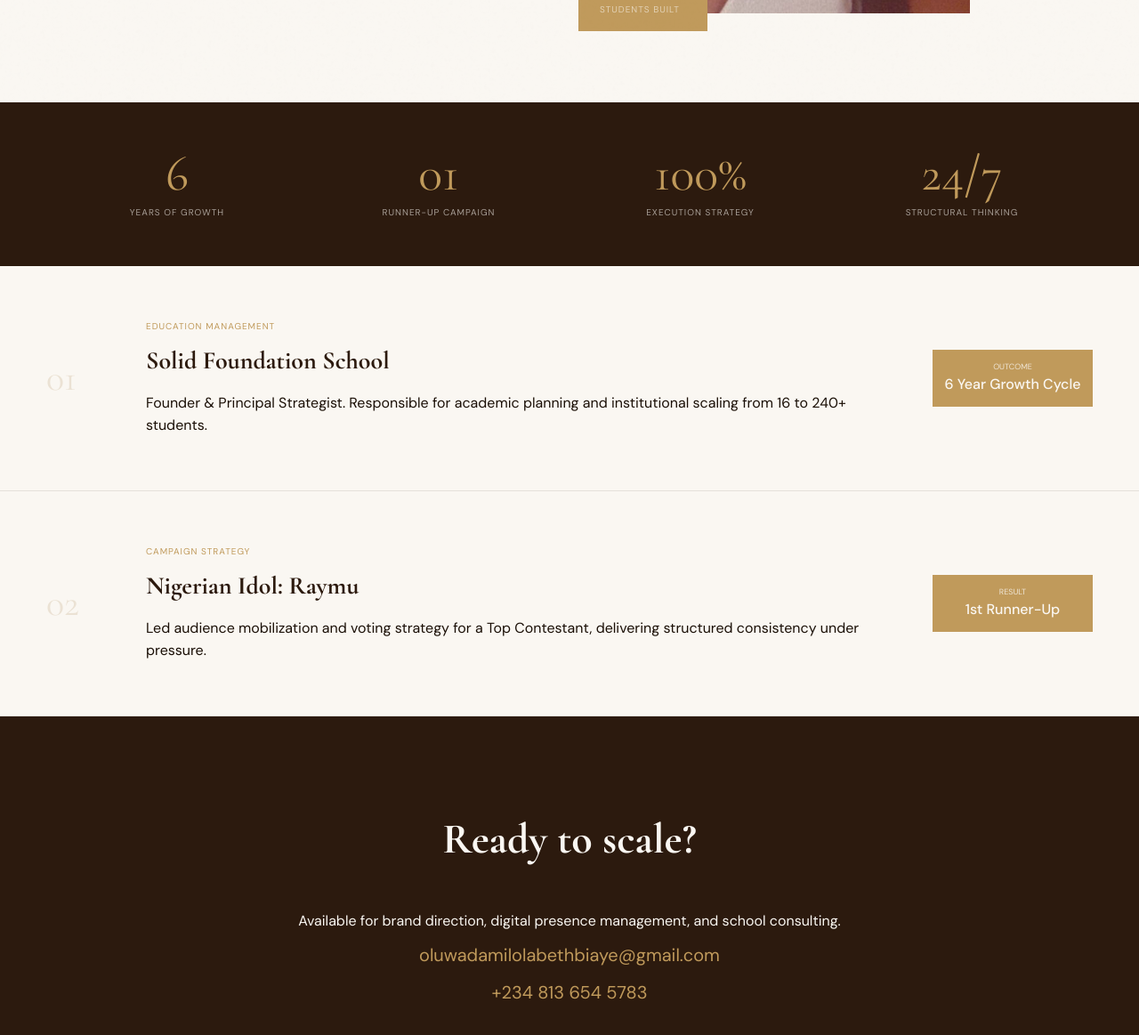
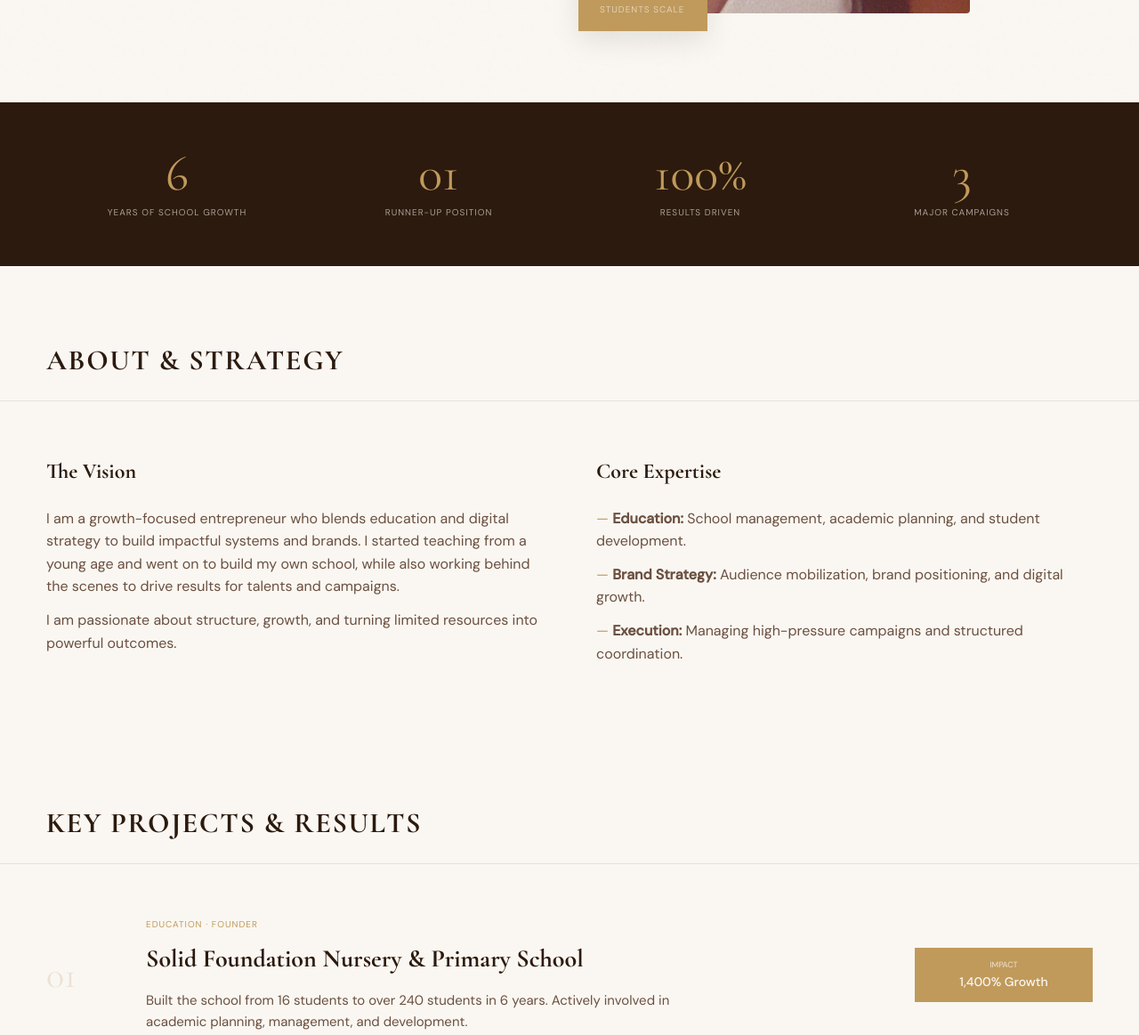
Before and after one commit to OlaMarcus09/bethanybiaye, a plain HTML site: page index.html in a window 1280 px wide. Shown: the part 685-1848 px from the top of the page at 89% size. Drawn offline with nearby package versions, Linux system fonts and the light colour scheme.

Commit message:
Enhance layout and content in index.html

```diff
--- a/index.html
+++ b/index.html
@@ -128,6 +128,7 @@
       object-fit: cover;
       display: block;
       filter: sepia(10%);
+      border-radius: 4px;
     }
     .hero-badge {
       position: absolute;
@@ -135,6 +136,7 @@
       background: var(--gold);
       color: var(--cream);
       padding: 16px 24px;
+      box-shadow: 0 10px 30px rgba(0,0,0,0.1);
     }
 
     /* STATS BAR */
@@ -159,12 +161,50 @@
       margin-top: 8px;
     }
 
+    /* SECTION HEADERS */
+    .section-header {
+        padding: 80px 52px 20px;
+        border-bottom: 1px solid var(--border);
+    }
+    .section-header h2 {
+        font-family: 'Cormorant Garamond', serif;
+        font-size: 32px;
+        color: var(--brown);
+        text-transform: uppercase;
+        letter-spacing: 0.05em;
+    }
+
+    /* INFO SECTION */
+    .info-grid {
+        display: grid;
+        grid-template-columns: 1fr 1fr;
+        padding: 60px 52px;
+        gap: 60px;
+    }
+    .info-block h3 {
+        font-family: 'Cormorant Garamond', serif;
+        font-size: 24px;
+        margin-bottom: 20px;
+        color: var(--brown);
+    }
+    .info-block p, .info-block li {
+        color: var(--text-2);
+        margin-bottom: 12px;
+    }
+    .info-block ul {
+        list-style: none;
+    }
+    .info-block ul li::before {
+        content: "— ";
+        color: var(--gold);
+    }
+
     /* PROJECT LIST */
     .project-item {
       padding: 60px 52px;
       border-bottom: 1px solid var(--border);
       display: grid;
-      grid-template-columns: 80px 1fr 180px;
+      grid-template-columns: 80px 1fr 200px;
       align-items: center;
       gap: 32px;
     }
@@ -186,6 +226,11 @@
       color: var(--brown);
       margin-bottom: 12px;
     }
+    .project-desc {
+        color: var(--text-2);
+        font-size: 15px;
+        max-width: 600px;
+    }
     .project-result {
       background: var(--gold);
       color: var(--cream);
@@ -193,7 +238,7 @@
       text-align: center;
     }
     .project-result-label { font-size: 9px; text-transform: uppercase; opacity: 0.8; }
-    .project-result-value { font-weight: 500; }
+    .project-result-value { font-weight: 500; font-size: 14px; }
 
     /* CONTACT */
     #contact { background: var(--brown); padding: 100px 52px; text-align: center; color: var(--cream); }
@@ -209,6 +254,7 @@
       .hero-photo-wrap { margin: 0 auto; }
       .stats-bar { grid-template-columns: 1fr 1fr; gap: 40px; }
       .project-item { grid-template-columns: 1fr; text-align: center; }
+      .info-grid { grid-template-columns: 1fr; }
     }
   </style>
 </head>
@@ -218,81 +264,152 @@
     <a href="#" class="nav-logo">Bethany.</a>
     <ul class="nav-links">
       <li><a href="#about">About</a></li>
-      <li><a href="#projects">Work</a></li>
+      <li><a href="#work">Work</a></li>
       <li><a href="#contact">Contact</a></li>
     </ul>
   </nav>
 
   <section id="hero">
     <div>
-      <div class="hero-eyebrow">Education Entrepreneur · Brand Strategist</div>
+      <div class="hero-eyebrow">Education Entrepreneur · Brand Strategist · Social Media Manager</div>
       <h1 class="hero-name">Damilola<br /><em>Comfort</em><br />Biaye</h1>
       <p class="hero-aka">popularly known as Bethany</p>
       <p class="hero-tagline">
-        I am a growth-focused entrepreneur who blends education and digital strategy to build impactful systems and brands. Whether in classrooms or on national digital platforms, I drive results.
+        I build systems that drive growth whether in classrooms or on digital platforms. Based in Nigeria, I turn limited resources into powerful outcomes.
       </p>
     </div>
     <div class="hero-photo-wrap">
       <img src="Bethany.jpeg" alt="Bethany" class="hero-photo" />
       <div class="hero-badge">
         <div class="stat-num">240+</div>
-        <div class="stat-label">Students Built</div>
+        <div class="stat-label">Students Scale</div>
       </div>
     </div>
   </section>
 
+  <!-- IMPACT BAR -->
   <div class="stats-bar reveal">
     <div class="stat-item">
       <div class="stat-num">6</div>
-      <div class="stat-label">Years of Growth</div>
+      <div class="stat-label">Years of School Growth</div>
     </div>
     <div class="stat-item">
       <div class="stat-num">01</div>
-      <div class="stat-label">Runner-Up Campaign</div>
+      <div class="stat-label">Runner-Up Position</div>
     </div>
     <div class="stat-item">
       <div class="stat-num">100%</div>
-      <div class="stat-label">Execution Strategy</div>
+      <div class="stat-label">Results Driven</div>
     </div>
     <div class="stat-item">
-      <div class="stat-num">24/7</div>
-      <div class="stat-label">Structural Thinking</div>
+      <div class="stat-num">3</div>
+      <div class="stat-label">Major Campaigns</div>
     </div>
   </div>
 
+  <section id="about" class="section-header">
+      <h2>About & Strategy</h2>
+  </section>
+
+  <div class="info-grid">
+      <div class="info-block reveal">
+          <h3>The Vision</h3>
+          <p>I am a growth-focused entrepreneur who blends education and digital strategy to build impactful systems and brands. I started teaching from a young age and went on to build my own school, while also working behind the scenes to drive results for talents and campaigns.</p>
+          <p>I am passionate about structure, growth, and turning limited resources into powerful outcomes.</p>
+      </div>
+      <div class="info-block reveal">
+          <h3>Core Expertise</h3>
+          <ul>
+              <li><strong>Education:</strong> School management, academic planning, and student development.</li>
+              <li><strong>Brand Strategy:</strong> Audience mobilization, brand positioning, and digital growth.</li>
+              <li><strong>Execution:</strong> Managing high-pressure campaigns and structured coordination.</li>
+          </ul>
+      </div>
+  </div>
+
+  <section id="work" class="section-header">
+      <h2>Key Projects & Results</h2>
+  </section>
+
   <section id="projects">
+    <!-- PROJECT 01 -->
     <div class="project-item reveal">
       <div class="project-num">01</div>
       <div>
-        <div class="project-tag">Education Management</div>
-        <h3 class="project-name">Solid Foundation School</h3>
-        <p>Founder & Principal Strategist. Responsible for academic planning and institutional scaling from 16 to 240+ students.</p>
+        <div class="project-tag">Education · Founder</div>
+        <h3 class="project-name">Solid Foundation Nursery & Primary School</h3>
+        <p class="project-desc">Built the school from 16 students to over 240 students in 6 years. Actively involved in academic planning, management, and development.</p>
       </div>
       <div class="project-result">
-        <div class="project-result-label">Outcome</div>
-        <div class="project-result-value">6 Year Growth Cycle</div>
+        <div class="project-result-label">Impact</div>
+        <div class="project-result-value">1,400% Growth</div>
       </div>
     </div>
 
+    <!-- PROJECT 02 -->
     <div class="project-item reveal">
       <div class="project-num">02</div>
       <div>
-        <div class="project-tag">Campaign Strategy</div>
-        <h3 class="project-name">Nigerian Idol: Raymu</h3>
-        <p>Led audience mobilization and voting strategy for a Top Contestant, delivering structured consistency under pressure.</p>
+        <div class="project-tag">Nigerian Idol · Strategy</div>
+        <h3 class="project-name">Campaign Strategy: Raymu</h3>
+        <p class="project-desc">Led and executed voting campaign strategy with a limited fan base. Built structure around audience mobilization and consistency.</p>
       </div>
       <div class="project-result">
         <div class="project-result-label">Result</div>
         <div class="project-result-value">1st Runner-Up</div>
       </div>
     </div>
+
+    <!-- PROJECT 03 -->
+    <div class="project-item reveal">
+      <div class="project-num">03</div>
+      <div>
+        <div class="project-tag">Personal Brand Management</div>
+        <h3 class="project-name">Lady Ruth Career Transition</h3>
+        <p class="project-desc">Personal Assistant & Social Media Manager. Managing her transition into a live music band and long-term music career, handling brand direction and digital growth.</p>
+      </div>
+      <div class="project-result">
+        <div class="project-result-label">Status</div>
+        <div class="project-result-value">Current Role</div>
+      </div>
+    </div>
+
+    <!-- PROJECT 04 -->
+    <div class="project-item reveal">
+        <div class="project-num">04</div>
+        <div>
+          <div class="project-tag">Nigerian Idol · Coordination</div>
+          <h3 class="project-name">Campaign Support: Quest</h3>
+          <p class="project-desc">Supported voting coordination and campaign execution throughout the competition cycle.</p>
+        </div>
+        <div class="project-result">
+          <div class="project-result-label">Task</div>
+          <div class="project-result-value">Voting Coordination</div>
+        </div>
+      </div>
   </section>
 
+  <!-- CREDIBILITY SECTION -->
+  <div class="info-grid">
+    <div class="info-block reveal">
+        <h3>Credibility</h3>
+        <ul>
+            <li>Proven ability to deliver measurable results in high-pressure environments.</li>
+            <li>Trusted by talents for strategic execution and consistency.</li>
+            <li>Recognized for dedication, structure, and reliability.</li>
+        </ul>
+    </div>
+    <div class="info-block reveal">
+        <h3>Training & Experience</h3>
+        <p>Hands-on experience in education management and brand strategy. Self-developed expertise through real-world execution and results. Known for “making things work” even with limited resources.</p>
+    </div>
+</div>
+
   <section id="contact">
-    <h2 class="contact-title">Ready to scale?</h2>
-    <p>Available for brand direction, digital presence management, and school consulting.</p>
+    <h2 class="contact-title">Strategic. Intentional. Results-driven.</h2>
+    <p>Open for clients, partnerships, and opportunities in education and digital strategy.</p>
     <a href="mailto:oluwadamilolabethbiaye@gmail.com" class="contact-link">oluwadamilolabethbiaye@gmail.com</a>
-    <a href="tel:+2348136545783" class="contact-link">+234 813 654 5783</a>
+    <a href="https://wa.me/2348136545783" class="contact-link">WhatsApp: +234 813 654 5783</a>
   </section>
 
   <script>
```
